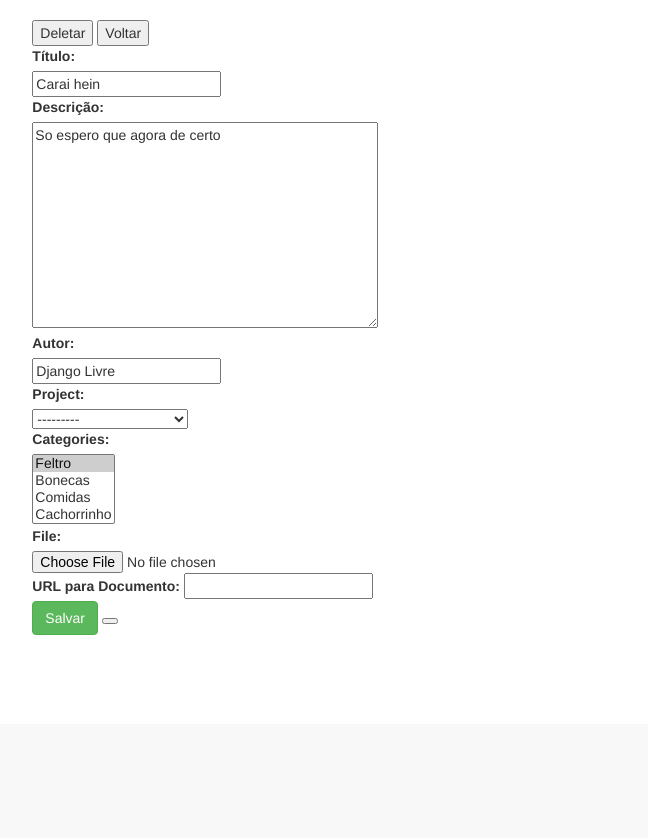
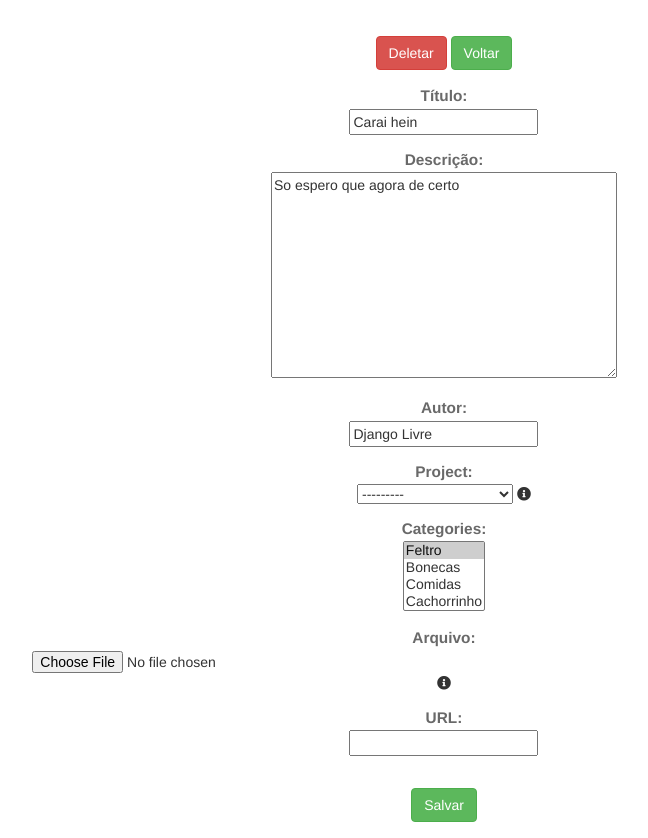
Before and after one commit to Gguidini/artheart-db-explorer, a Django app: page /detail/2 in a window 1280 px wide. Shown: the part 76-914 px from the top of the page, without its empty margins (196-844 px from the left). Before the commit the page ends 711 px from the top, so only its background shows below. Run offline with Django 3.2, Linux system fonts and the light colour scheme; data comes from the database, SQL or seed files in the repository; both versions use the stored data as it was after the commit; some libraries are stand-ins or nearby versions.

Commit message:
Aestethic details in Materials views. CRUD done.
As of this commit, the basic CRUD capabilities in the Apostilas are deemed
satisfatory enough.

```diff
--- a/Materials/models.py
+++ b/Materials/models.py
@@ -22,8 +22,8 @@ class Apostila(models.Model):
     submissionDate = models.DateField(auto_now_add=True)
     project = models.ForeignKey(Project, on_delete=models.CASCADE, blank=True, null=True, help_text="Opcional. Adicione se a apostila faz parte de algum projeto.")
     categories = models.ManyToManyField(Categoria, blank=True)
-    file = models.FileField(blank=True)
-    url = models.URLField('URL para Documento', blank=True)
+    file = models.FileField('Arquivo', blank=True, help_text="Se estiver modificando o arquivo da Apostila, NÃO SELECIONE limpar e outro arquivo ao mesmo tempo.")
+    url = models.URLField('URL', blank=True)
 
     def __str__(self):
         return self.title
--- a/Materials/templates/Materials/detail.html
+++ b/Materials/templates/Materials/detail.html
@@ -2,6 +2,8 @@
 {% load staticfiles %}
 
 {% block header %}
+    <link rel="stylesheet" href="https://use.fontawesome.com/releases/v5.0.13/css/all.css" integrity="sha384-DNOHZ68U8hZfKXOrtjWvjxusGo9WQnrNx2sqG0tfsghAvtVlRW3tvkXWZh58N9jp" crossorigin="anonymous">
+
     <script>
         {% if edit %}
         function myConfirm(str){
@@ -19,6 +21,12 @@
         .fieldWrapper {
             align-content: center;
             align-self: center;
+            text-align: center;
+        }
+
+        .label {
+            font-size: 110%;
+            color: dimgray;
         }
     </style>
 {% endblock %}
@@ -27,45 +35,28 @@
 <div class="container-fluid">
     <div class="row">
         <div class="col-md-2"></div>
-        <div class="col-md-8">
+        <div class="col-md-8 fieldWrapper">
+            <div style="margin: 2%">
             {% if edit %}
-                <button  onclick="myConfirm('Certeza que quer deletar {{ doc }} ?')">Deletar</button>
+                <button  class="btn btn-danger" onclick="myConfirm('Certeza que quer deletar {{ doc }} ?')">Deletar</button>
             {% endif %}
-                <button  onclick="location.href = '{% url 'url_search' %}' ">Voltar</button>
-
+                <button  class="btn btn-success" onclick="location.href = '{% url 'url_search' %}' ">Voltar</button>
+            </div>
             <form enctype="multipart/form-data" method="POST">
                 {% csrf_token %}
 
                 {% for field in form %}
-                    {% if field.name != 'file' and field.name != 'url' %}
-                        <div class="fieldWrapper">
+                        <div class="fieldWrapper form-group">
                             {{ field.errors }}
-                            {{ field.label_tag }}<br>{{ field }}
+                            <span class="label">{{ field.label_tag }}</span>
+                            <br>
+                            {{ field }}
                             {% if field.help_text %}
                             <i class="fas fa-info-circle help" title="{{ field.help_text|safe }}"></i>
                             {% endif %}
                         </div>
-                    {% endif %}
                 {% endfor %}
-
-                <div id="File" class="fieldWrapper">
-                        {{ form.file.errors}}
-                        {{ form.file.label_tag}} {{ form.file }}
-                        {% if form.file.help_text %}
-                                <i class="fas fa-info-circle help" title="{{ form.file.help_text|safe }}"></i>
-                        {% endif %}
-                </div>
-                <div id="url" class="fieldWrapper">
-                        {{ form.url.errors}}
-                        {{ form.url.label_tag}} {{ form.url }}
-                        {% if form.url.help_text %}
-                                <i class="fas fa-info-circle help" title="{{ form.url.help_text|safe }}"></i>
-                        {% endif %}
-                </div>
-                <button type="submit" class="btn btn-success">Salvar</button>
-                {% if edit %}
-                    <button onclick=""></button>
-                {% endif %}
+                <button style="margin: 2%;" type="submit" class="btn btn-success">Salvar</button>
             </form>
         </div>
         <div class="col-md-2"></div>
```
Also changed, not shown: Materials/templates/Materials/search.html (+16 -3 lines), Materials/migrations/0005_auto_20180731_2308.py (added), Materials/migrations/0006_auto_20180731_2319.py (added), db.sqlite3.
